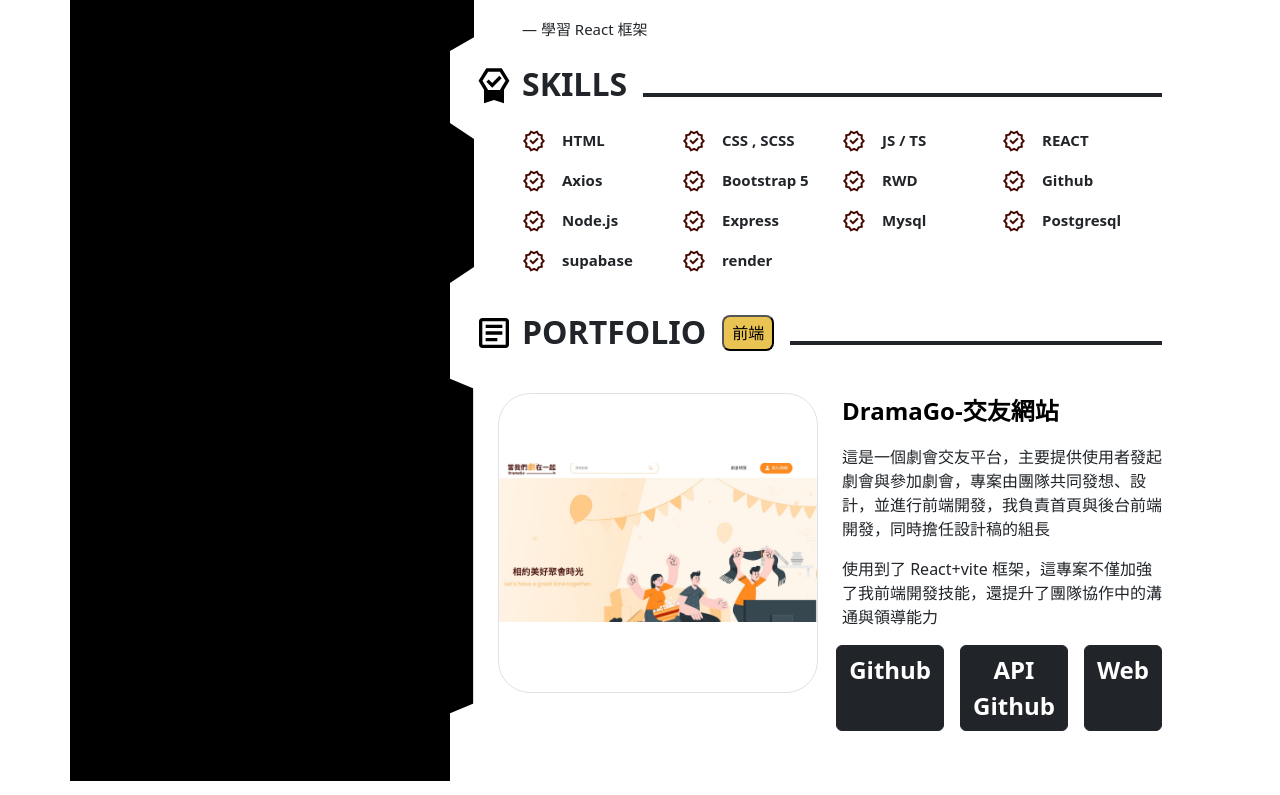
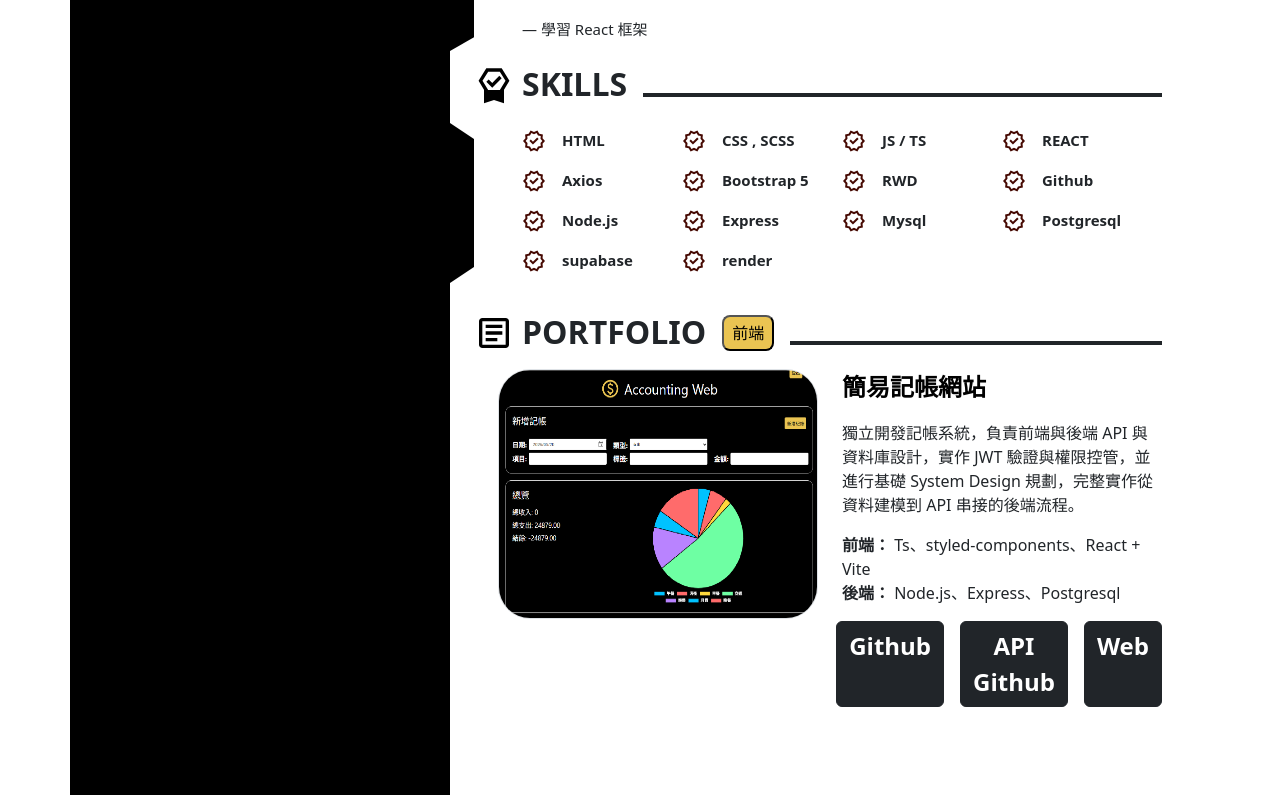
Before and after one commit to 54877/Resume, a React (Vite) app: page / in a window 1280 px wide. Shown: the part 1054-1849 px from the top of the page. Built offline with nearby package versions, Linux system fonts and the light colour scheme.

Commit message:
新增全端作品

```diff
--- a/src/IndexApp.jsx
+++ b/src/IndexApp.jsx
@@ -8,6 +8,7 @@ import back from "../src/image/後臺簡易功能.jpg";
 import glasess from "../src/image/眼鏡官網.jpg";
 import backFront from "../src/image/簡易前後台功能.jpg";
 import eazy2 from "../src/image/簡易套票.jpg";
+import account from "../src/image/記帳.png";
 import { useState } from "react";
 
 function IndexApp() {
@@ -97,14 +98,19 @@ function IndexApp() {
 
   const dataBack = [
     {
-      Url: `https://54877.github.io/DramaGo/`,
-      UrlGithub: `https://github.com/54877/DramaGo`,
-      UrlApiGithub: ``,
-      img: dramago,
-      title: `DramaGo-交友網站`,
+      Url: `https://54877.github.io/account/`,
+      UrlGithub: `https://github.com/54877/account`,
+      UrlApiGithub: `https://github.com/54877/accounting_Api`,
+      img: account,
+      title: `簡易記帳網站`,
       introduce:
-        "這是一個劇會交友平台，主要提供使用者發起劇會與參加劇會，專案由團隊共同發想、設計，並進行前端開發，我負責首頁與後台前端開發，同時擔任設計稿的組長",
-      skill: `使用到了 React+vite 框架，這專案不僅加強了我前端開發技能，還提升了團隊協作中的溝通與領導能力`,
+        "獨立開發記帳系統，負責前端與後端 API 與資料庫設計，實作 JWT 驗證與權限控管，並進行基礎 System Design 規劃，完整實作從資料建模到 API 串接的後端流程。",
+      skill: (
+        <>
+          <b>前端：</b> Ts、styled-components、React + Vite <br />
+          <b>後端：</b> Node.js、Express、Postgresql
+        </>
+      ),
     },
   ];
 
@@ -548,13 +554,24 @@ function IndexApp() {
                         const { title, Url, UrlGithub, img, introduce, skill } =
                           e;
                         return (
-                          <div key={index}>
+                          <div key={index} className="mb-5">
                             <div className="d-none d-lg-block trapezoid-4"></div>
                             <div className="row" key={Url}>
-                              <div className="col-lg-6">
-                                <div className="mb-5">
+                              <div
+                                style={{
+                                  display: "flex",
+                                  alignContent: "center",
+                                }}
+                                className="col-lg-6"
+                              >
+                                <div
+                                  style={{
+                                    display: "flex",
+                                    alignContent: "center",
+                                  }}
+                                >
                                   <img
-                                    className="img-product border rounded-5"
+                                    className="img-product border rounded-5 "
                                     src={img}
                                     alt=""
                                   />
@@ -612,11 +629,14 @@ function IndexApp() {
                           UrlApiGithub,
                         } = e;
                         return (
-                          <div key={index}>
-                            <div className="d-none d-lg-block trapezoid-4"></div>
+                          <div key={index} className="mb-5">
+                            <div
+                              className="d-none d-lg-block trapezoi
+                            d-4"
+                            ></div>
                             <div className="row" key={Url}>
                               <div className="col-lg-6">
-                                <div className="mb-5">
+                                <div>
                                   <img
                                     className="img-product border rounded-5"
                                     src={img}
--- a/src/assets/all.scss
+++ b/src/assets/all.scss
@@ -13,8 +13,8 @@
 
 .img-product{
   width: 100%;
-  height: 300px;
-  object-fit : contain
+  height: 250px;
+  object-fit :fill
 }
 
 .w-p{
@@ -69,11 +69,11 @@
 }
 
 .trapezoid-4{
-  width: 335px;
+  width: 285px;
   height: 24px;
   background-color: #000000;
   position: relative;
-  transform: rotate(90deg) translate(165px ,204px);
+  transform: rotate(90deg) translate(145px ,179px);
   clip-path: polygon(3% 0%, 97% 0%, 100% 100%, 0% 100%);
 }
 
@@ -87,19 +87,19 @@ S
   }
 
   .ul-type {
-    list-style-type: none; /* 移除默認的黑色點點 */
-    padding-left: 0; /* 移除默認的縮進 */
+    list-style-type: none;
+    padding-left: 0;
   }
 
   .li-type {
     position: relative;
-    padding-left: 25px; /* 為符號留出空間 */
+    padding-left: 25px;
   }
 
   .li-type::before {
-    content: "●"; /* 使用 Unicode 字符 */
-    color: #ffffff; /* 設置符號顏色 */
-    font-size: 8px; /* 調整符號大小 */
+    content: "●";
+    color: #ffffff;
+    font-size: 8px;
     position: absolute;
     transform: translate(8px , 6px);
     left: 0;
```
Also changed, not shown: src/image/記帳.png (added).
